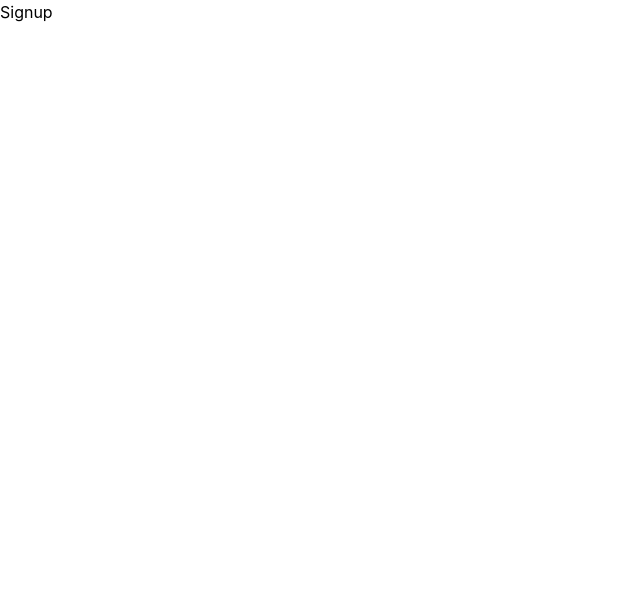
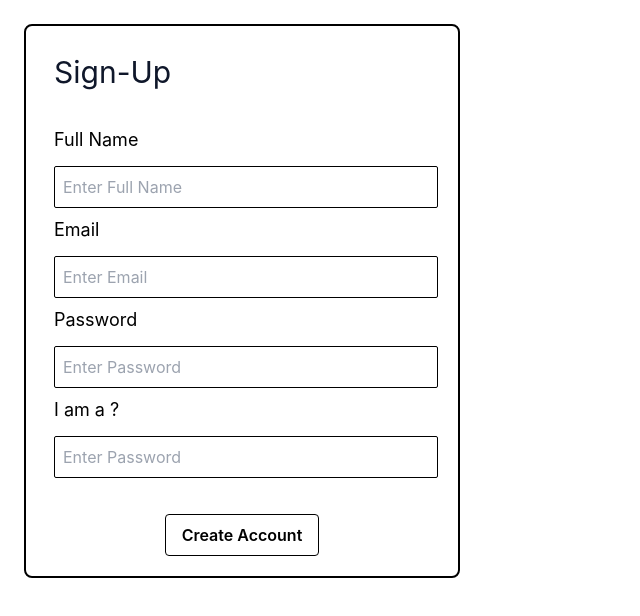
Before and after one commit to programmerpranit/codeissance_35_vadapav, a Next.js app: page /account/signup in a window 1280 px wide. Shown: the top 616 px of the page, without its empty margins (0-640 px from the left). Built offline with nearby package versions, Linux system fonts and the light colour scheme.

Commit message:
signup page added

```diff
--- a/pages/account/signup.jsx
+++ b/pages/account/signup.jsx
@@ -2,7 +2,35 @@
 
 const Signup = () => {
   return (
-    <div>Signup</div>
+    <>
+      <div className='flex justify-center bg-transparent border-black border-2 m-6 rounded-lg flex-col w-min '>
+        <h1 className='text-3xl m-5 text-slate-900 rounded-md p-2'>Sign-Up</h1>
+        <div className='flex-col ml-5 mb-5 '>
+          <div>
+            <h3 className='text-lg p-2 mb-1'>Full Name</h3>
+            <input className=' border-black border  rounded-sm w-96 p-2 ml-2' placeholder='Enter Full Name' />
+          </div>
+          <div>
+            <h3 className=' text-lg p-2 mb-1'>Email</h3>
+            <input className=' border-black border rounded-sm w-96 p-2 ml-2 mr-5' placeholder='Enter Email' />
+          </div>
+          <div>
+            <h3 className=' text-lg p-2 mb-1 mr-5'>Password</h3>
+            <input className=' border-black border rounded-sm w-96 p-2 ml-2' placeholder='Enter Password' />
+          </div>
+          <div>
+            <h3 className=' text-lg p-2 mb-1 mr-5'>I am a ?</h3>
+            <input className=' border-black border rounded-sm w-96 p-2 ml-2' placeholder='Enter Password' />
+          </div>
+        </div>
+        <div className='justify-center flex  mb-5'>
+            <button class=" mt-4 bg-transparent font-semibold  py-2 px-4 border border-black rounded">
+              Create Account
+            </button>
+        </div>
+      </div>
+
+    </>
   )
 }
 
```
Also changed, not shown: 2 other files (tests, documents, lock files or other folders).
